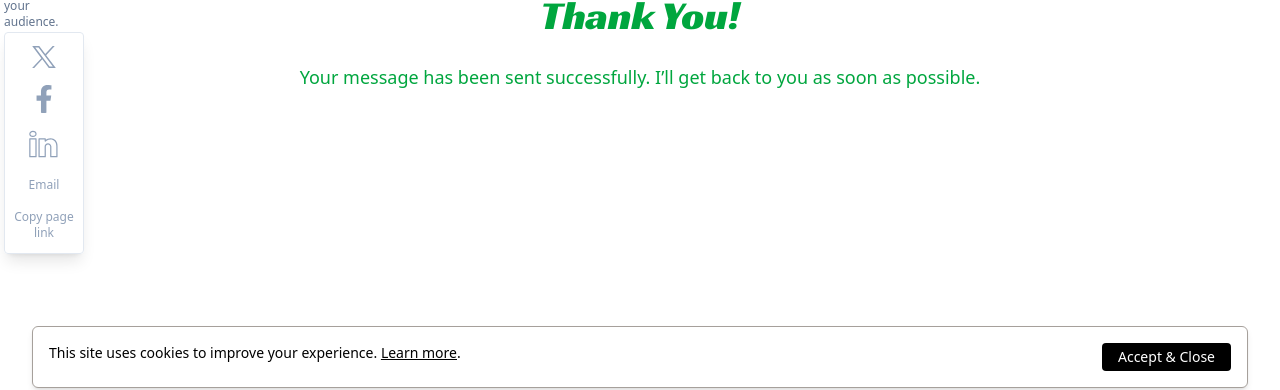
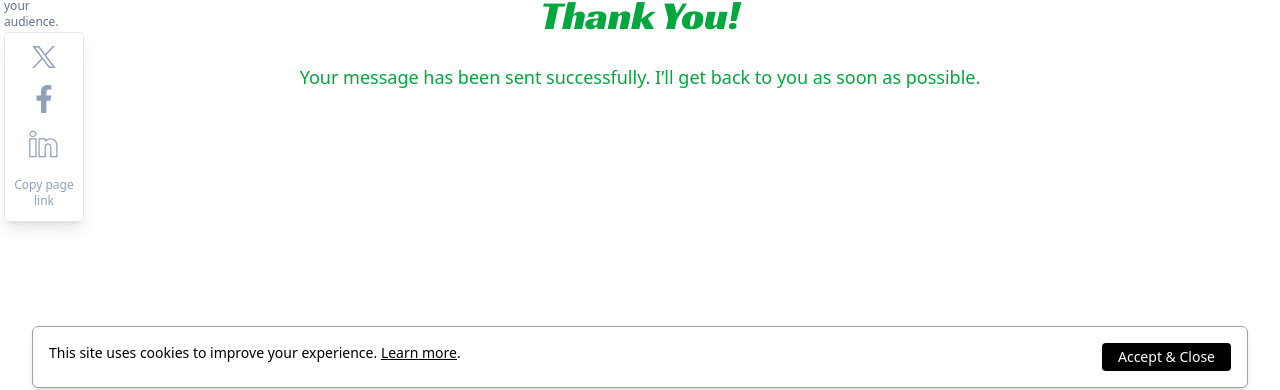
Before and after one commit to sabaPersianCalligraphy/spc, a Jekyll site: the page built from thank-you/index.html, in a window 1280 px wide. Shown: the part 287-677 px from the top of the page. Built offline with Jekyll 4.4.1, drawn with Linux system fonts in a browser that asks for light colours; some web fonts are replaced.

Commit message:
Edit Share

```diff
--- a/_includes/share-desktop.html
+++ b/_includes/share-desktop.html
@@ -10,28 +10,27 @@
   text: '{{ share_text | escape }}'
   })"
   class="fixed z-50 flex flex-col gap-2 left-1 top-1/4"
+  x-cloak
 >
-
   <div class="absolute z-30 w-20">
     <div class="pb-0.5">
       <p class="text-slate-500">{% include icons/share.svg %}</p>
       <p class="text-xs text-slate-500">Found value? Share with your audience.</p>
     </div>
     <div class="flex flex-col items-center justify-center gap-4 px-0.5 py-3 text-xs border rounded border-slate-200 shadow-lg">
-
       <a :href="`https://twitter.com/intent/tweet?url=${encUrl}&text=${encTitle}`" target="_blank" rel="noopener" class="transition duration-150 ease-in-out text-slate-400 hover:font-bold hover:text-stone-800 hover:scale-110 ">{% include icons/x.svg %}</a>
       <a :href="`https://www.facebook.com/sharer/sharer.php?u=${encUrl}`" target="_blank" rel="noopener" class="transition duration-150 ease-in-out text-slate-400 hover:font-bold hover:text-stone-800 hover:scale-110 ">{% include icons/facebook.svg %}</a>
-      <a :href="liHref" target="_blank" rel="noopener" class="transition duration-150 ease-in-out text-slate-400 hover:font-bold hover:text-stone-800 hover:scale-110 ">{% include icons/linkedin.svg %}</a>
-
-      <a :href="`mailto:saba@sabapersiancalligraphy.com?subject=${encTitle}&body=${encText}%0A%0A${encUrl}`" class="transition duration-150 ease-in-out text-slate-400 hover:font-bold hover:text-stone-800 hover:scale-110 ">Email</a>
-
+      <a :href="liHref" target="_blank" rel="noopener" class="transition duration-150 ease-in-out text-slate-400 hover:font-bold hover:text-stone-800 hover:scale-110 ">
+        {% include icons/linkedin.svg %}
+      </a>
       <button @click="copy()" class="transition duration-150 ease-in-out cursor-pointer text-slate-400 hover:font-bold hover:text-stone-800 hover:scale-110">
         <span x-show="!copied">Copy page link</span>
         <span x-show="copied" class="text-emerald-600">Copied ✓</span>
       </button>
 
       <button x-show="canNative" @click="nativeShare()" class="transition duration-150 ease-in-out cursor-pointer text-slate-400 hover:font-bold hover:text-stone-800 hover:scale-110">
-        Share… (native)
+        <span class="icon" aria-hidden="true">{% include icons/share.svg %}</span>
+        <span>Others</span>
       </button>
     </div>
   </div>
--- a/_includes/share-mobile.html
+++ b/_includes/share-mobile.html
@@ -10,28 +10,26 @@
     text: '{{ share_text | escape }}'
     })"
     class="mt-10"
+    x-cloak
 >
-
     <div class="w-full">
         <div class="pb-0.5 flex items-center gap-1">
             <p class="text-slate-500">{% include icons/share.svg %}</p>
             <p class="text-xs text-slate-500">Found value? Share with your audience.</p>
         </div>
         <div class="flex flex-wrap items-center justify-center gap-4 px-0.5 py-3 text-xs border rounded border-slate-200 shadow-lg">
-
             <a :href="`https://twitter.com/intent/tweet?url=${encUrl}&text=${encTitle}`" target="_blank" rel="noopener" class="transition duration-150 ease-in-out text-slate-400 hover:font-bold hover:text-stone-800 hover:scale-110 ">{% include icons/x.svg %}</a>
             <a :href="`https://www.facebook.com/sharer/sharer.php?u=${encUrl}`" target="_blank" rel="noopener" class="transition duration-150 ease-in-out text-slate-400 hover:font-bold hover:text-stone-800 hover:scale-110 ">{% include icons/facebook.svg %}</a>
-      <a :href="liHref" target="_blank" rel="noopener" class="transition duration-150 ease-in-out text-slate-400 hover:font-bold hover:text-stone-800 hover:scale-110 ">{% include icons/linkedin.svg %}</a>
-
-      <a :href="`mailto:saba@sabapersiancalligraphy.com?subject=${encTitle}&body=${encText}%0A%0A${encUrl}`" class="transition duration-150 ease-in-out text-slate-400 hover:font-bold hover:text-stone-800 hover:scale-110 ">Email</a>
-
+            <a :href="liHref" target="_blank" rel="noopener" class="transition duration-150 ease-in-out text-slate-400 hover:font-bold hover:text-stone-800 hover:scale-110 ">
+                {% include icons/linkedin.svg %}
+            </a>
             <button @click="copy()" class="transition duration-150 ease-in-out cursor-pointer text-slate-400 hover:font-bold hover:text-stone-800 hover:scale-110">
                 <span x-show="!copied">Copy page link</span>
                 <span x-show="copied" class="text-emerald-600">Copied ✓</span>
             </button>
-
             <button x-show="canNative" @click="nativeShare()" class="transition duration-150 ease-in-out cursor-pointer text-slate-400 hover:font-bold hover:text-stone-800 hover:scale-110">
-        Share… (native)
+                <span class="icon" aria-hidden="true">{% include icons/share.svg %}</span>
+                <span>Others</span>
             </button>
         </div>
     </div>
```
Lines whose indentation alone changed are shown as unchanged.
